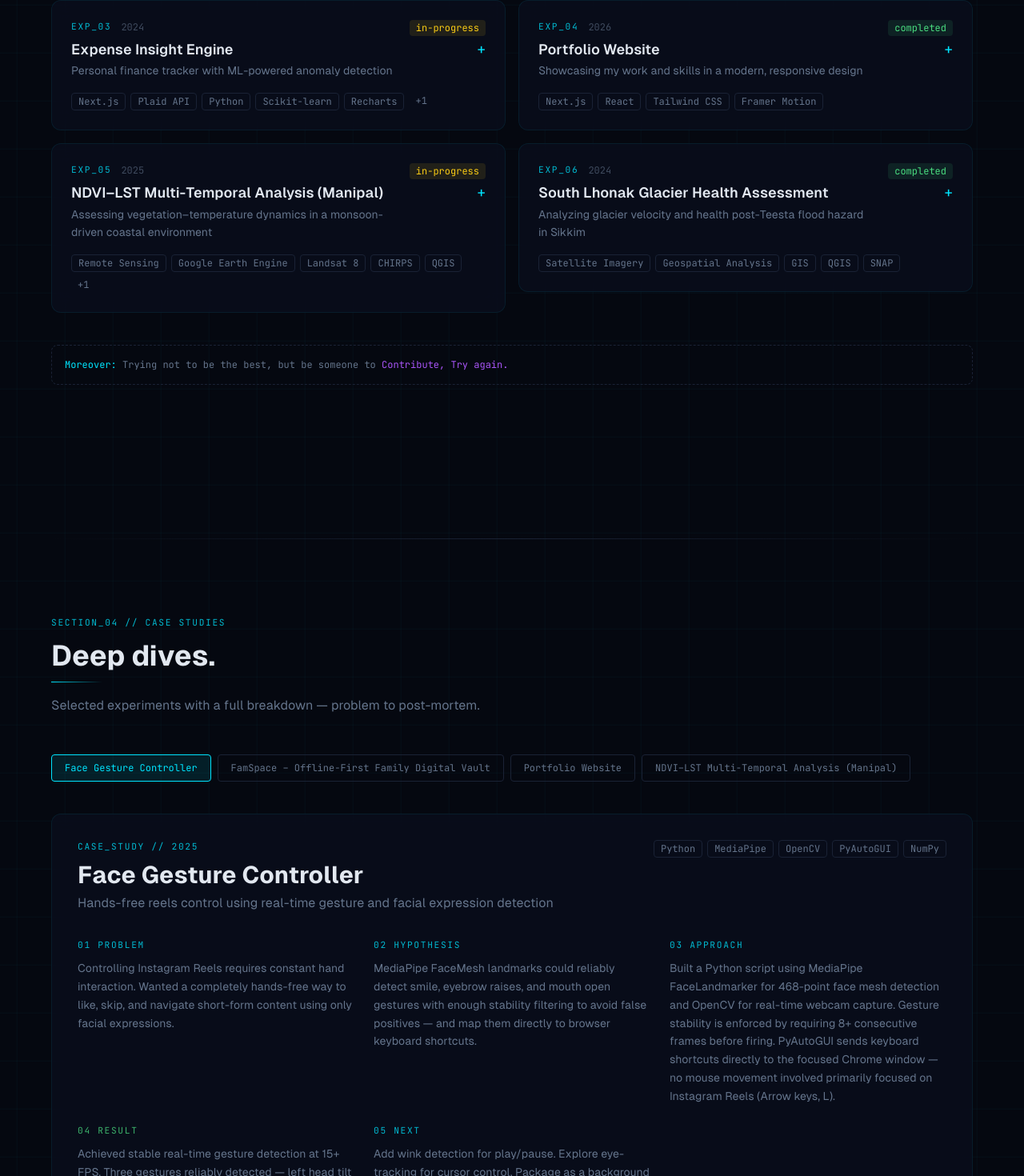
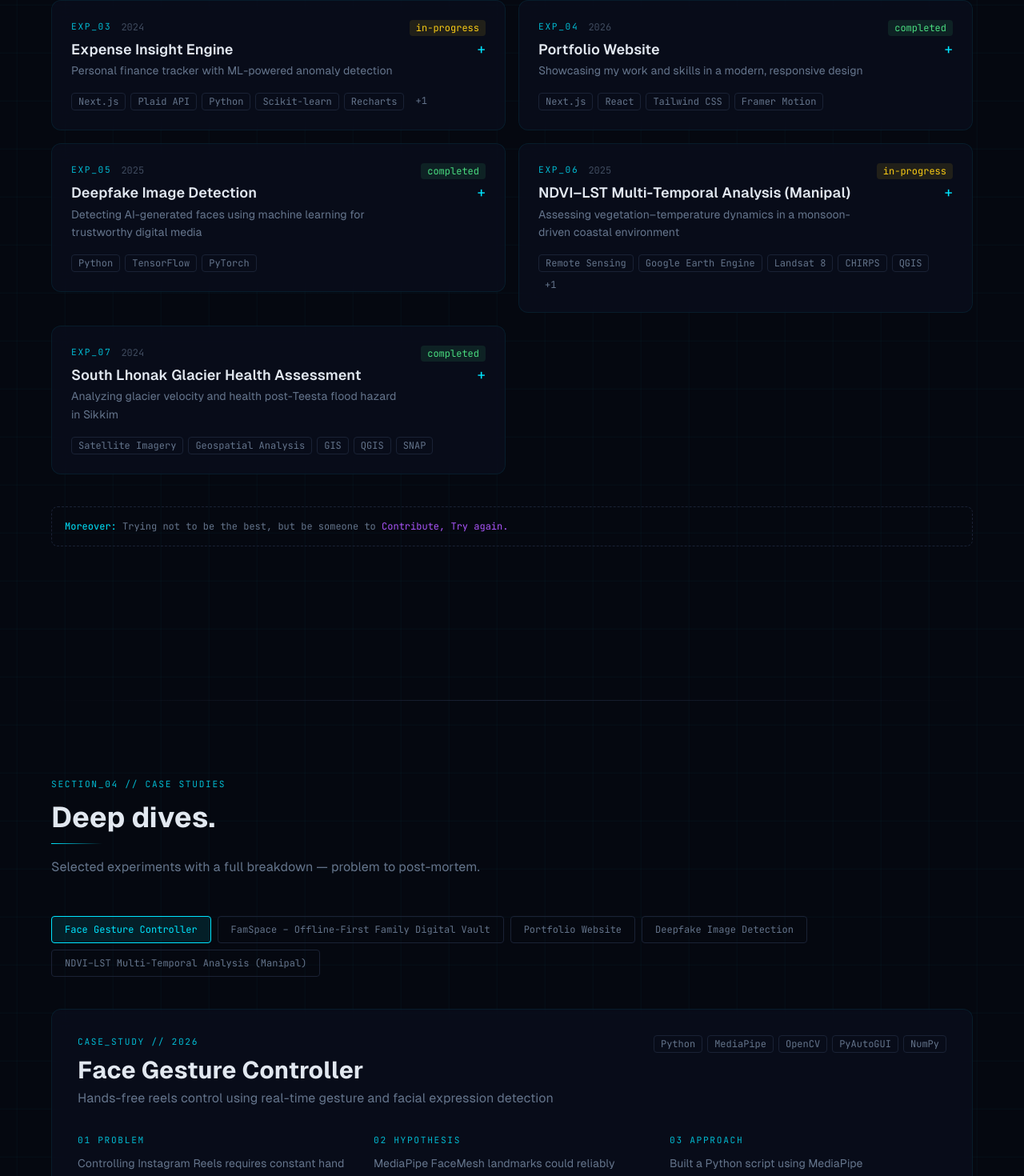
Before and after one commit to Subhadeep-Dhar/portfolio, a Next.js app: page / in a window 1280 px wide. Shown: the part 3195-4665 px from the top of the page at 80% size. Built offline with nearby package versions, Linux system fonts and the light colour scheme.

Commit message:
Projects update

```diff
--- a/src/data/projects.js
+++ b/src/data/projects.js
@@ -65,7 +65,7 @@ export const projects = [
     tags: ['Computer Vision', 'ML'],
     featured: true,
     status: 'completed',
-    year: '2025',
+    year: '2026',
     links: {
       demo: null,
       github: 'https://github.com/Subhadeep-Dhar/face-gesture-media-controller',
@@ -181,23 +181,47 @@ export const projects = [
     title: 'Portfolio Website',
     tagline: 'Showcasing my work and skills in a modern, responsive design',
     problem:
-      'Developers often need a lightweight, high-performance way to present projects and skills without heavy frameworks or backend setup.',
+    'Developers often need a lightweight, high-performance way to present projects and skills without heavy frameworks or backend setup.',
     hypothesis:
-      'A fully static, minimal-dependency site using Next.js, Tailwind CSS, and Framer Motion can deliver an interactive, visually appealing portfolio that loads fast and is easy to maintain.',
+    'A fully static, minimal-dependency site using Next.js, Tailwind CSS, and Framer Motion can deliver an interactive, visually appealing portfolio that loads fast and is easy to maintain.',
     approach:
-      'Next.js 14 (App Router) for routing and SSR, React 18 for component state, Tailwind CSS 3 for styling with custom design tokens, and Framer Motion 11 for minimal scroll and layout animations. Pure CSS handles grid background and visual effects.',
+    'Next.js 14 (App Router) for routing and SSR, React 18 for component state, Tailwind CSS 3 for styling with custom design tokens, and Framer Motion 11 for minimal scroll and layout animations. Pure CSS handles grid background and visual effects.',
     result:
       'A fully static portfolio site with minimal dependencies, optimized for Lighthouse scores and fast loading, deployed on Vercel.',
     future:
       'Add new projects dynamically, improve accessibility, and explore light theme/dark theme toggles for enhanced UX.',
-    tech: ['Next.js', 'React', 'Tailwind CSS', 'Framer Motion'],
-    tags: ['Frontend', 'Next.js / React'],
+      tech: ['Next.js', 'React', 'Tailwind CSS', 'Framer Motion'],
+      tags: ['Frontend', 'Next.js / React'],
     featured: true,
     status: 'completed',
     year: '2026',
     links: {
       demo: 'https://portfolio-subhadeep-dhar.vercel.app/',
       github: 'https://github.com/Subhadeep-Dhar/portfolio',
+    },
+  },
+  {
+    id: 'deepfake_detection',
+    title: 'Deepfake Image Detection',
+    tagline: 'Detecting AI-generated faces using machine learning for trustworthy digital media',
+    problem:
+      'With the rapid rise of AI-generated images, distinguishing real images from deepfakes has become increasingly difficult, leading to risks in misinformation, identity fraud, and digital trust.',
+    hypothesis:
+      'A machine learning-based approach leveraging convolutional neural networks (CNNs) trained on real vs. synthetic image datasets can accurately detect subtle artifacts and inconsistencies in deepfake images.',
+    approach:
+      'Built and trained a deep learning model using CNN architectures on labeled datasets of real and fake images. Applied image preprocessing techniques such as normalization, resizing, and augmentation to improve generalization. Used TensorFlow/PyTorch for model training, and integrated the trained model into a lightweight web interface for real-time predictions.',
+    result:
+      'Achieved high classification accuracy on validation data, with fast inference suitable for real-time detection. The system can reliably flag manipulated or AI-generated images, enhancing digital content verification.',
+    future:
+      'Expand the dataset to include newer deepfake techniques, improve model robustness against adversarial attacks, and deploy as an API or browser extension for wider accessibility.',
+    tech: ['Python', 'TensorFlow', 'PyTorch'],
+    tags: ['ML', 'AI', 'Research'],
+    featured: true,
+    status: 'completed',
+    year: '2025',
+    links: {
+      demo: '',
+      github: '',
     },
   },
   {
```
